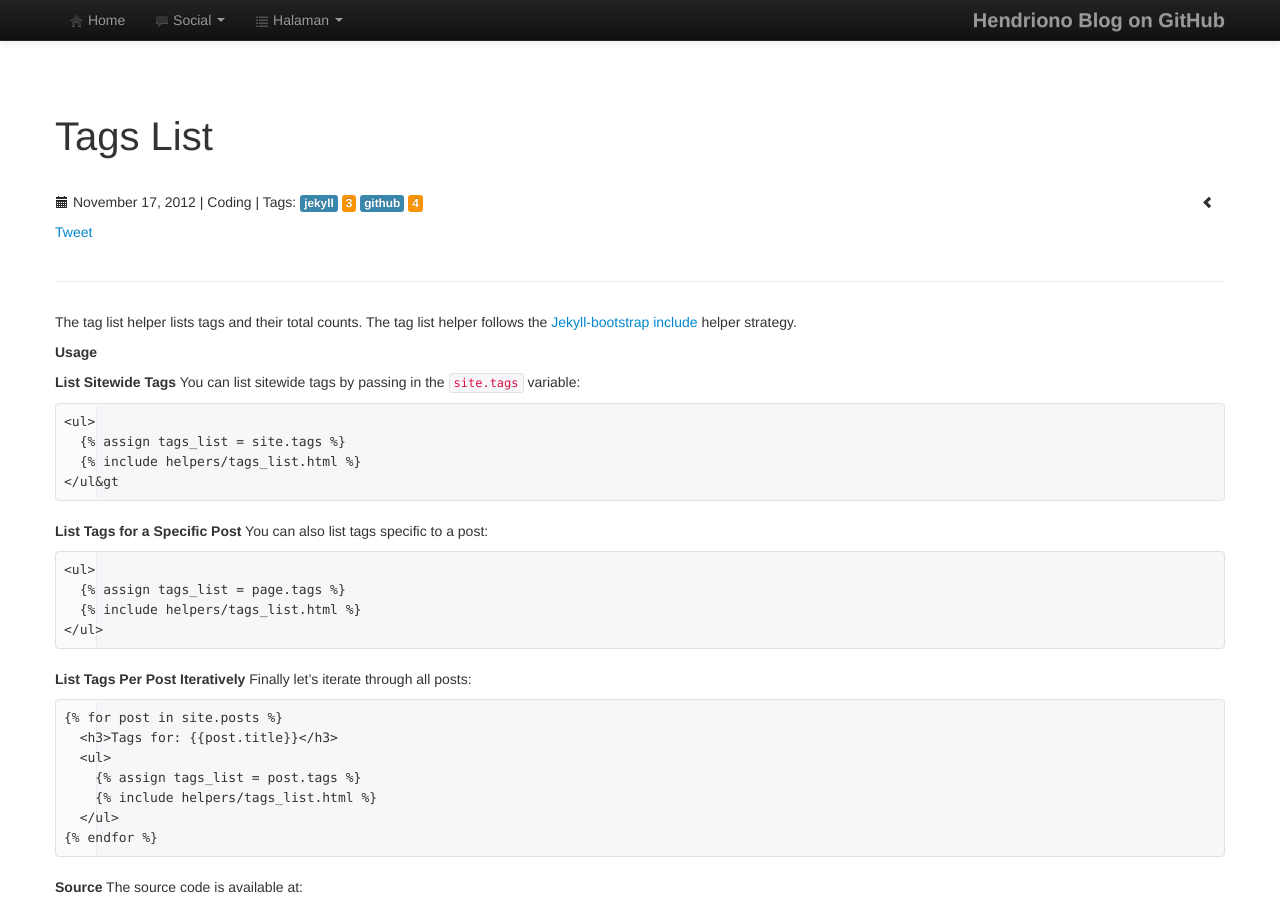
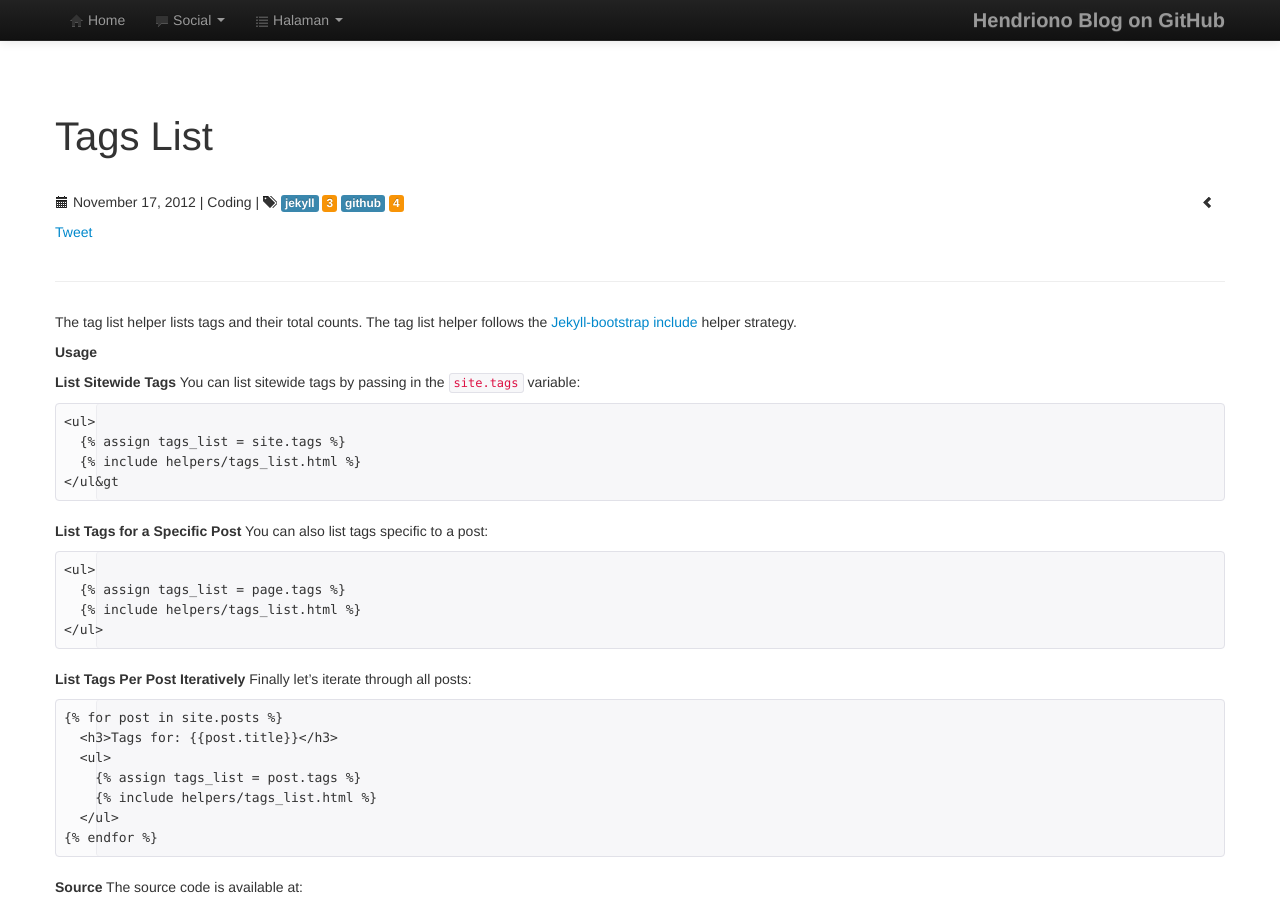
Before and after one commit to hendriono/hendriono.github.com, a Jekyll site: the page built from _posts/2012-11-17-Tags-List.markdown, in a window 1280 px wide and 900 px high. Built offline with Jekyll 4.4.1, drawn with Linux system fonts in a browser that asks for light colours; nearby versions of some CDN libraries; Markdown is read by kramdown in place of the engine named in the settings; comment, search, counter and statistics services are not loaded.

Commit message:
Bagian Kepala Artikel

```diff
--- a/_includes/post_header.html
+++ b/_includes/post_header.html
@@ -5,11 +5,11 @@
 </div>
 
 <div class="row">
-  <div class="span6 column">
-    <p><i class="icon-calendar"></i> {{ page.date | date: "%B %e, %Y" }} | {{ page.category }} | Tags: {% assign tags_list = page.tags %} {% include helpers/tags_list.html %}</p>
+  <div class="span10 column">
+    <p><i class="icon-calendar"></i> {{ page.date | date: "%B %e, %Y" }} | {{ page.category }} | <i class="icon-tags"></i> {% assign tags_list = page.tags %} {% include helpers/tags_list.html %}</p>
     <p><a href="https://twitter.com/share" class="twitter-share-button" data-via="dedehendriono">Tweet</a> <g:plusone size="medium"></g:plusone></p>
   </div>
-  <div class="span6 column">
+  <div class="span2 column">
     <p class="pull-right">{% if page.previous.url %} <a href="{{page.previous.url}}" title="Previous Post: {{page.previous.title}}"><i class="icon-chevron-left"></i></a>   {% endif %}   {% if page.next.url %}  <a href="{{page.next.url}}" title="Next Post: {{page.next.title}}"><i class="icon-chevron-right"></i></a>   {% endif %} </p>
   </div>
 </div>
```
